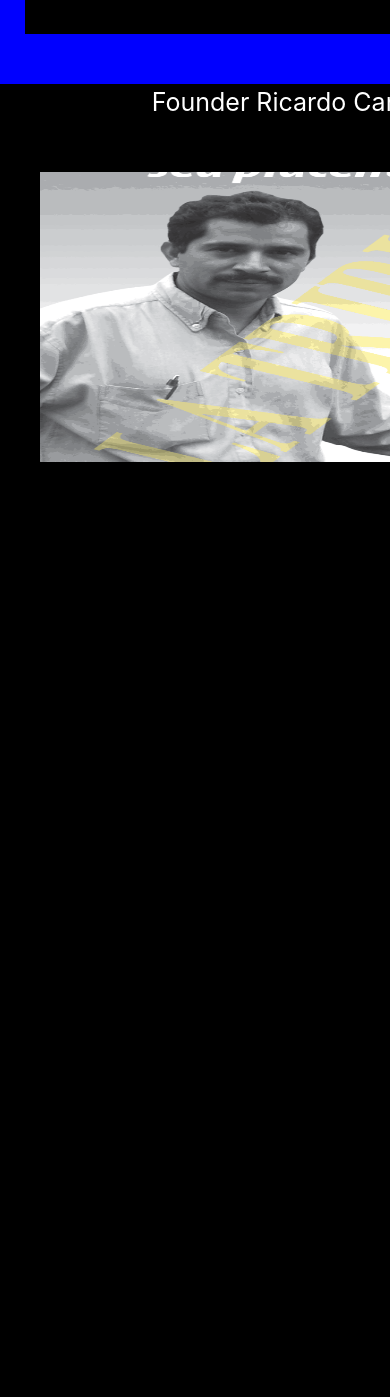
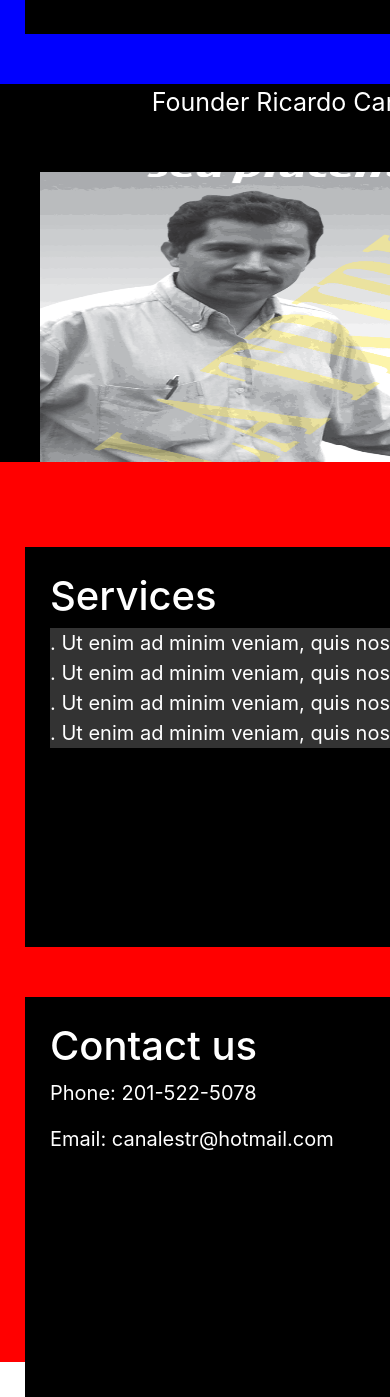
Before and after one commit to mramos1126/trucksareus, a PHP site: page /trucking.html in a window 390 px wide; the page is wider, and only the part inside the window is pictured. Shown: the part 451-1848 px from the top of that part. Before the commit the page ends 913 px from the top of that part, so only its background shows below. Run offline with PHP 8.4, Linux system fonts and the light colour scheme.

Commit message:
contact progress

```diff
--- a/assets/style.css
+++ b/assets/style.css
@@ -26,7 +26,7 @@ position: relative;
 
 
 #headtitle{
-
+opacity: 0.6;
 
 	color: black;
 background-color: white;
@@ -134,3 +134,8 @@ margin-right:auto;
 margin-top:25px;
 
 }
+
+/** service **/
+ul.b {
+    list-style-type: square;
+}
--- a/trucking.html
+++ b/trucking.html
@@ -32,7 +32,26 @@
 </div>
 </div>
 </div>
-
-
+<div id = "service" style="min-height: 550px;">
+<div class="row">
+<div class="col-md-6">
+<div class="aboutpage">
+<h1> Services </h1>
+<ul class="b">
+  <li>. Ut enim ad minim veniam, quis nostrud exer</li>
+  <li>. Ut enim ad minim veniam, quis nostrud exer</li>
+  <li>. Ut enim ad minim veniam, quis nostrud exer</li>
+<li>. Ut enim ad minim veniam, quis nostrud exer</li>
+</ul>
+</div>
+</div>
+<div class="col-md-6">
+<div class="aboutpage">
+<h1> Contact us </h1>
+<p>Phone: 201-522-5078</p>
+<p>Email: canalestr@hotmail.com</p>
+</div>
+</div>
+</div>
 </body>
 </html>
```
